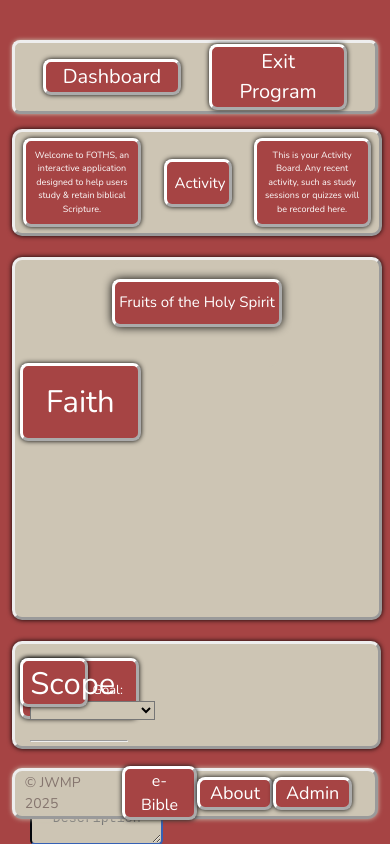
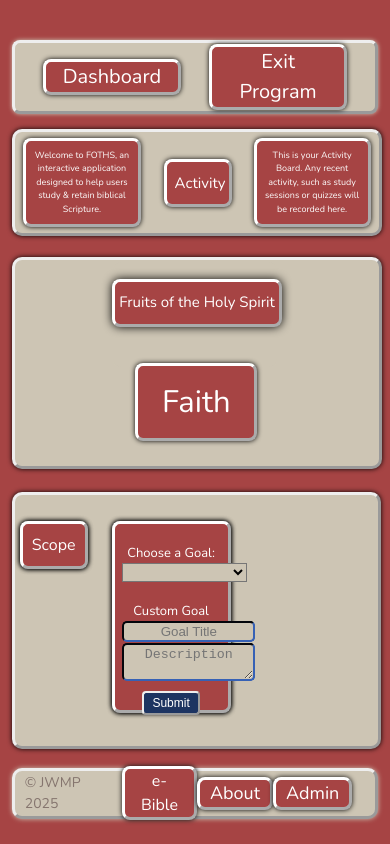
Before and after one commit to jwhitad15/Unit1-FinalProject-FOTHS-Joshua-W, a React (Vite) app in the folder FOTHS/: page /#/foths in a window 390 px wide. Built offline with nearby package versions, Linux system fonts and the light colour scheme.

Commit message:
Uno Mas Dia

```diff
--- a/FOTHS/src/App.css
+++ b/FOTHS/src/App.css
@@ -6,6 +6,8 @@
   display: flex;
   place-content: center;
 }
+
+.scope-display-dropdown-selection {text-align: left;}
 
 /* ID CSS */
 #hyperlink {
@@ -2038,12 +2040,16 @@ footer {
     font-size: 21px;
   }
 }
+@media screen and (min-width: 1012px) {
+  .mobile-scope-breakpoint {display: none;}
+}
 @media screen and (max-width: 1011px) {
   aside {
-    height: 12%;
+    /* height: 12%; */
     width: 93.1%;
-    top: 76%;
-
+    /* top: 76%; */
+    top: 58.3%;
+    height: 29.7%;
   }
   nav {
     height: 12%;
@@ -2062,7 +2068,8 @@ footer {
     left: 3.2%;
     width: 93.1%;
     top: 30.4%;
-    height: 42.4%;
+    height: 24.5%;
+    /* height: 42.4%; */
     z-index: -1;
   }
   .foths-main-title {
@@ -2091,19 +2098,23 @@ footer {
     width: 12.8%;
     left: 77.4%;
     }
-  .scope {left: 5%; top: 78%; z-index: 2;}
-  .scope-card-1 {left: 5%; top: 78%; width: 25%; height: 5.5%; z-index: 1;}
-  .scope-card-list-item {left: 5%; top: 78%; z-index: 1;}
-  .fruit-cards-row-2 {
-    display: none;
-  }
-  .fruit-cards-row-3 {
-    display: none;
-  }
+  .scope {
+    left: 5%;
+    top: 61.7%;
+    /* top: 79.4%;  */
+    z-index: 2;}
+  .scope-card-1 {left: 28.6%; top: 61.7%; width: 25%; height: 21.2%; z-index: 1;}
+  .scope-card-list-item {left: 52.2%; top: 78%; z-index: 1;}
+  .scope-line {display: none;}
+  .desktop-scope-breakpoint {display: none;}
+
+  .mobile-scope { }
+
   .fruit-card-1 {
     top: 43%;
     width: 25.7%;
-    left: 5%;
+    left: 34.7%;
+    /* left: 5%; */
   }
 }
 @media screen and (max-width: 944px) {
@@ -2286,6 +2297,7 @@ h4 {font-size: 14px;}
  .recent-activity-card-2 {width: 24.5%; left:65%; font-size: xx-small;}
  .header-element-3 {font-size: 20px; width: 33%;}
  .footer-copyright {font-size: 14px;}
+ .scope {font-size: 16px;}
 }
 @media screen and (max-width: 449px) {
   .error-display-card {font-size: 12px;}
--- a/FOTHS/src/components/foths/foths-display-user-selected-dropdown.jsx
+++ b/FOTHS/src/components/foths/foths-display-user-selected-dropdown.jsx
@@ -17,15 +17,13 @@ const DisplaySelectedDropdown = (props) => {
         notZero = true;
     }
 
-    //console.log(notZero)
-
     return (
         <div className="scope-card-list-item">
 
             <ul >
 
-                <h5>{selections[props.goalData].title}</h5>
-                <li> {selections[props.goalData].a} </li>
+                <h5 className="scope-display-dropdown-selection"> {selections[props.goalData].title}</h5>
+                <p> {selections[props.goalData].a} </p>
                 <li> {selections[props.goalData].b} </li>
                 <li> {selections[props.goalData].c} </li>
 
--- a/FOTHS/src/components/foths/foths-main-page.jsx
+++ b/FOTHS/src/components/foths/foths-main-page.jsx
@@ -20,6 +20,10 @@ const FOTHSMain = () => {
                 <div className="scope">Scope</div>
                 <div className="scope-card-1"><UserInteraction/> </div>
             </aside>
+            <div className="mobile-scope">
+                <div className="scope">Scope</div>
+                <div className="scope-card-1"><UserInteraction/> </div>
+            </div>
 
             <div className="foths-main">
                 <div className="foths-main-title"> Fruits of the Holy Spirit </div>
--- a/FOTHS/src/components/foths/foths-user-interaction.jsx
+++ b/FOTHS/src/components/foths/foths-user-interaction.jsx
@@ -72,13 +72,13 @@ const UserInteraction = () => {
           <option value="1">Complete Faith Study Mode</option>
           <option value="2">Complete Faith Recall Mode</option>
           <option value="3">Complete Faith Multichoice Quiz</option>
-        </select> <br /> <br />
+        </select> <br /> <br className="desktop-scope-breakpoint" />
 
-         <hr/>
+         <hr className="scope-line"/>
 
         <label> <br />
+          Custom Goal <br className="mobile-scope-breakpoint"/>
           {/* Validation - makes sure user at least inputs 4 characters in textbox */}
-          Custom Goal
           <input maxLength='15' minLength='4' className="scope-textfield" type="text" placeholder="Goal Title" value={title} onChange={handleTitle} /> <br />
           <textarea maxLength='50' minLength='4' className="scope-textfield" type="text" placeholder="Description" value={goalInput} onChange={handleChange} />
         </label> <br />
@@ -88,7 +88,7 @@ const UserInteraction = () => {
 
         <button type="submit" className="scope-button-class" >Submit</button>
 
-      </form> <hr/>
+      </form> <hr className="scope-line"/>
 
 
       <div> { ((isValid && !titleSubmit && !goalSubmit) || (isValid && isCustomValid)) && <DisplaySelectedDropdown goalData={selectedGoal} />} </div>
```
